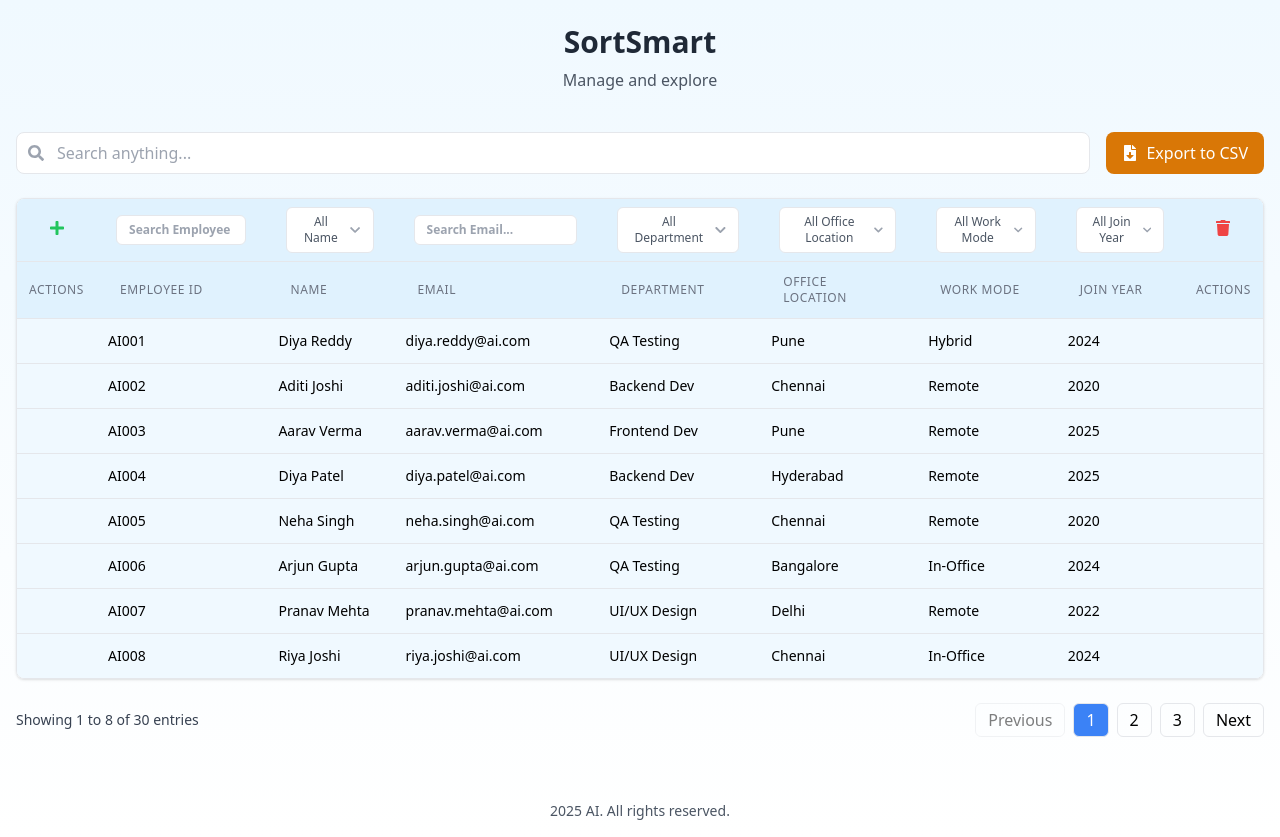
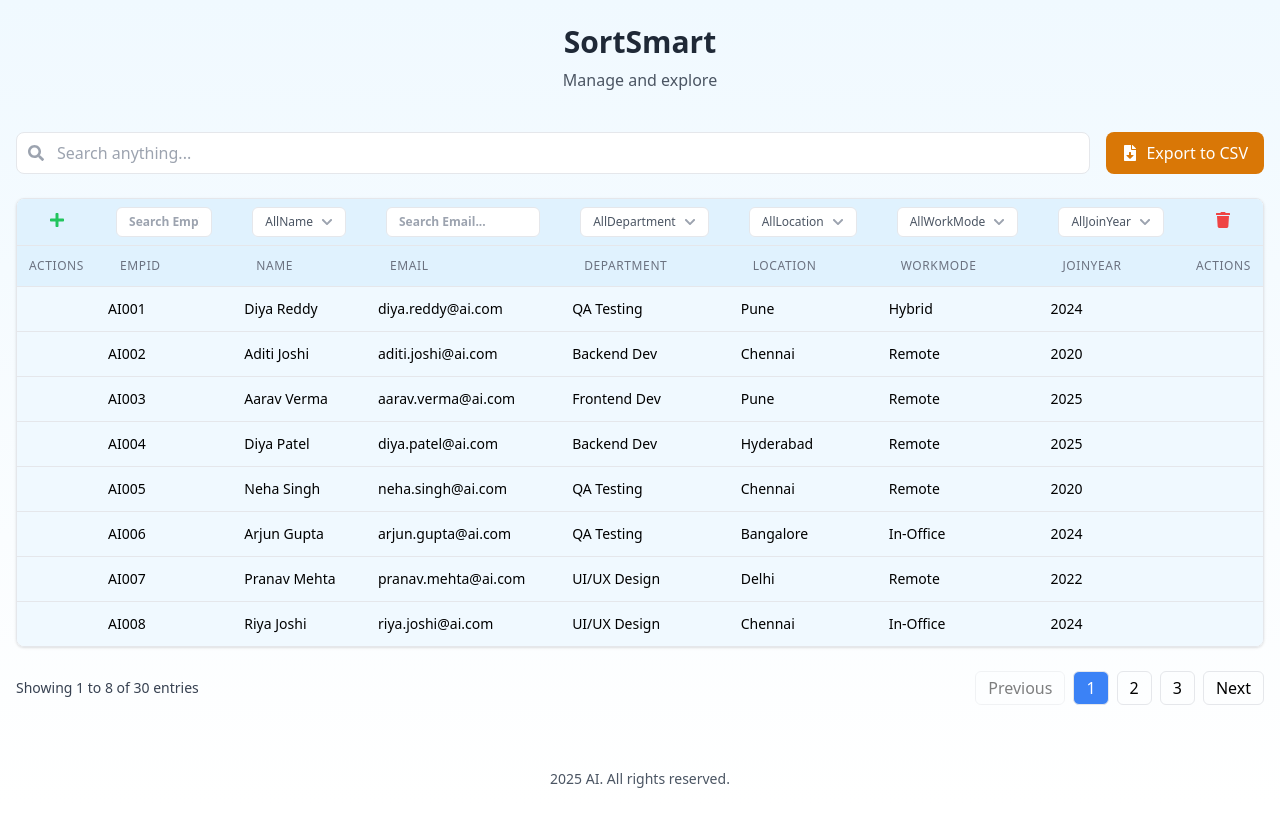
Before and after one commit to AddyaPandey/SortSmart, a React (Create React App) app: page / in a window 1280 px wide. After the commit the page ends 805 px from the top, so only its background shows below. Built offline with nearby package versions, Linux system fonts and the light colour scheme; the HTML template or start-up script is replaced by a standard one.

Commit message:
Update column labels and filter text to use camel case for better readability

```diff
--- a/src/components/Table.jsx
+++ b/src/components/Table.jsx
@@ -28,14 +28,48 @@ const DataTable = () => {
 
   // Column display names mapping
   const columnLabels = {
-    empId: 'Employee ID',
+    empId: 'EmpID',
     name: 'Name',
     email: 'Email',
     department: 'Department',
-    location: 'Office Location',
-    workMode: 'Work Mode',
-    joinYear: 'Join Year',
+    location: 'Location',
+    workMode: 'WorkMode',
+    joinYear: 'JoinYear',
     actions: 'Actions'
+  };
+
+  // Filter labels mapping
+  const filterLabels = {
+    department: {
+      'Frontend Dev': 'FrontendDev',
+      'Backend Dev': 'BackendDev',
+      'UI/UX Design': 'UX/UI',
+      'QA Testing': 'QA',
+      'DevOps': 'DevOps'
+    },
+    workMode: {
+      'In-Office': 'InOffice',
+      'Remote': 'Remote',
+      'Hybrid': 'Hybrid',
+      'On-Site': 'OnSite'
+    }
+  };
+
+  // Convert filter value to display value
+  const getFilterDisplayValue = (column, value) => {
+    if (filterLabels[column] && filterLabels[column][value]) {
+      return filterLabels[column][value];
+    }
+    return value;
+  };
+
+  // Convert display value back to actual value
+  const getActualFilterValue = (column, displayValue) => {
+    if (filterLabels[column]) {
+      const entry = Object.entries(filterLabels[column]).find(([_, display]) => display === displayValue);
+      if (entry) return entry[0];
+    }
+    return displayValue;
   };
 
   // Handle delete
@@ -250,7 +284,9 @@ const DataTable = () => {
                           onClick={() => setActiveFilter(activeFilter === column ? null : column)}
                         >
                           <span className="text-gray-600 font-medium">
-                            {columnFilters[column] ? `${columnFilters[column]}` : `All ${columnLabels[column]}`}
+                            {columnFilters[column]
+                              ? getFilterDisplayValue(column, columnFilters[column])
+                              : `All${columnLabels[column]}`}
                           </span>
                           <FaChevronDown className={`ml-2 text-gray-400 transform transition-transform ${
                             activeFilter === column ? 'rotate-180' : ''
@@ -268,9 +304,11 @@ const DataTable = () => {
                                   setActiveFilter(null);
                                 }}
                               >
-                                Show All
+                                All{columnLabels[column]}
                               </button>
-                              {uniqueValues[column]?.map(value => (
+                              {uniqueValues[column]?.map(value => {
+                                const displayValue = getFilterDisplayValue(column, value);
+                                return (
                                   <button
                                     key={value}
                                     className={`block w-full px-4 py-2 text-sm text-left ${
@@ -286,9 +324,10 @@ const DataTable = () => {
                                       setActiveFilter(null);
                                     }}
                                   >
-                                  {value}
+                                    {displayValue}
                                   </button>
-                              ))}
+                                );
+                              })}
                             </div>
                           </div>
                         )}
```
Lines whose indentation alone changed are shown as unchanged.
